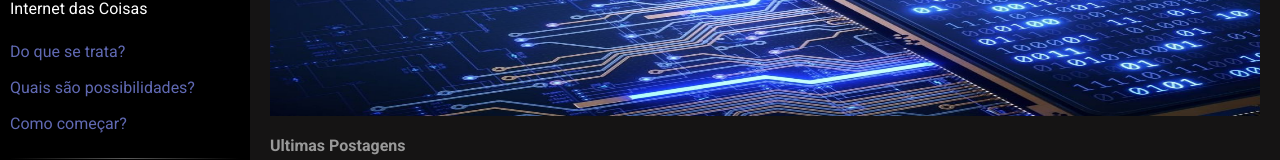
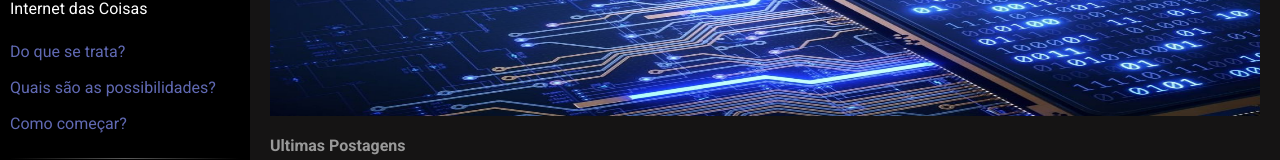
Before and after one commit to lucaslui/my-blog-frontend, a React (Create React App) app: page /home in a window 1280 px wide. Shown: the part 262-422 px from the top of the page. Built offline with nearby package versions, Linux system fonts and the light colour scheme.

Commit message:
fix: wrong menu text

```diff
--- a/src/presentation/layout/sidebar/Sidebar.jsx
+++ b/src/presentation/layout/sidebar/Sidebar.jsx
@@ -19,7 +19,7 @@ export default function Sidebar(props) {
         <span> Internet das Coisas </span>
         <ul>
           <li> <a href={`/embarcados`}> Do que se trata? </a> </li>
-          <li> <a href={`/embarcados`}> Quais são possibilidades? </a> </li>
+          <li> <a href={`/embarcados`}> Quais são as possibilidades? </a> </li>
           <li> <a href={`/embarcados`}> Como começar? </a> </li>
         </ul>
         <hr />
```
